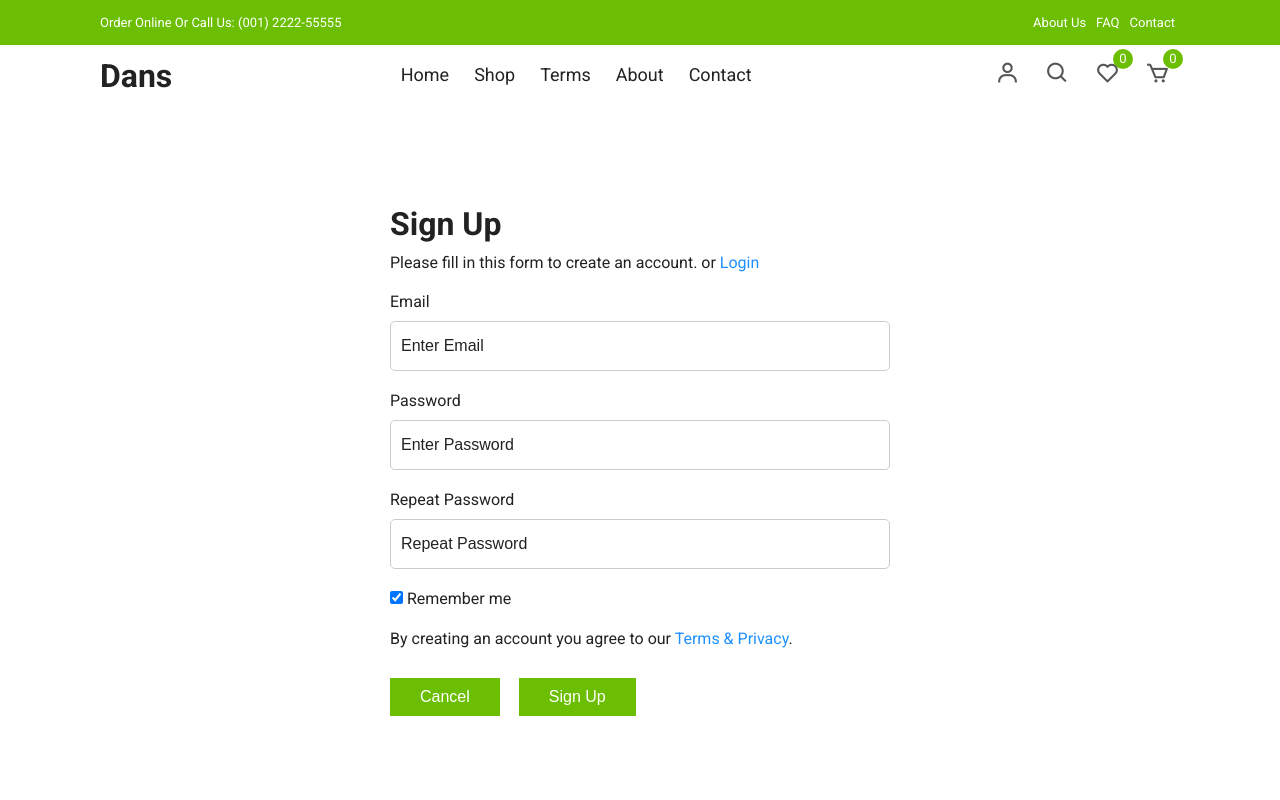
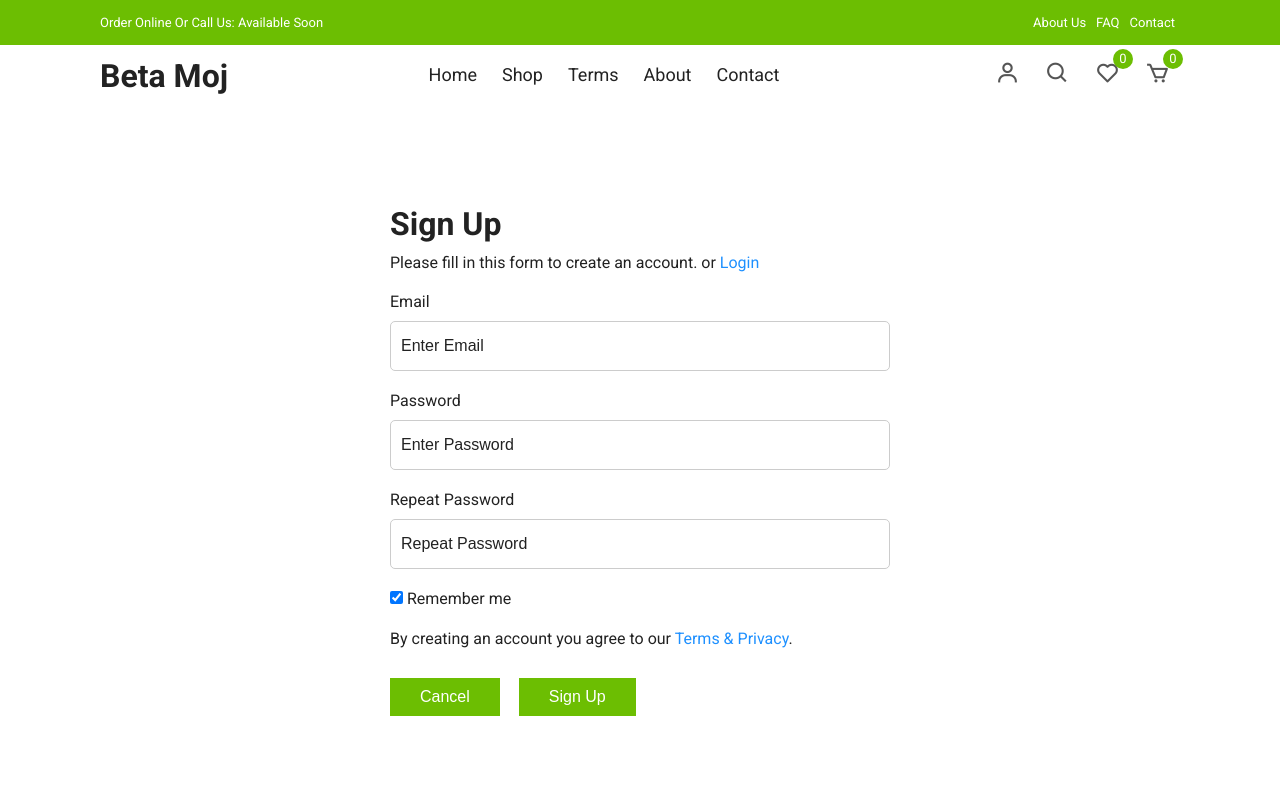
Before and after one commit to thenikhilola/Betamojkardi, a plain HTML site: page signup.html in a window 1280 px wide. Shown: the top 800 px of the page. Drawn offline with nearby package versions, Linux system fonts and the light colour scheme.

Commit message:
Update signup.html

```diff
--- a/signup.html
+++ b/signup.html
@@ -16,7 +16,7 @@
     <!-- Navigation -->
     <div class="top-nav">
       <div class="container d-flex">
-        <p>Order Online Or Call Us: (001) 2222-55555</p>
+        <p>Order Online Or Call Us: Available Soon</p>
         <ul class="d-flex">
           <li><a href="#">About Us</a></li>
           <li><a href="#">FAQ</a></li>
@@ -26,11 +26,11 @@
     </div>
     <div class="navigation">
       <div class="nav-center container d-flex">
-        <a href="index.html" class="logo"><h1>Dans</h1></a>
+        <a href="index.html" class="logo"><h1>Beta Moj</h1></a>
 
         <ul class="nav-list d-flex">
           <li class="nav-item">
-            <a href="/" class="nav-link">Home</a>
+            <a href="index.html" class="nav-link">Home</a>
           </li>
           <li class="nav-item">
             <a href="product.html" class="nav-link">Shop</a>
```
